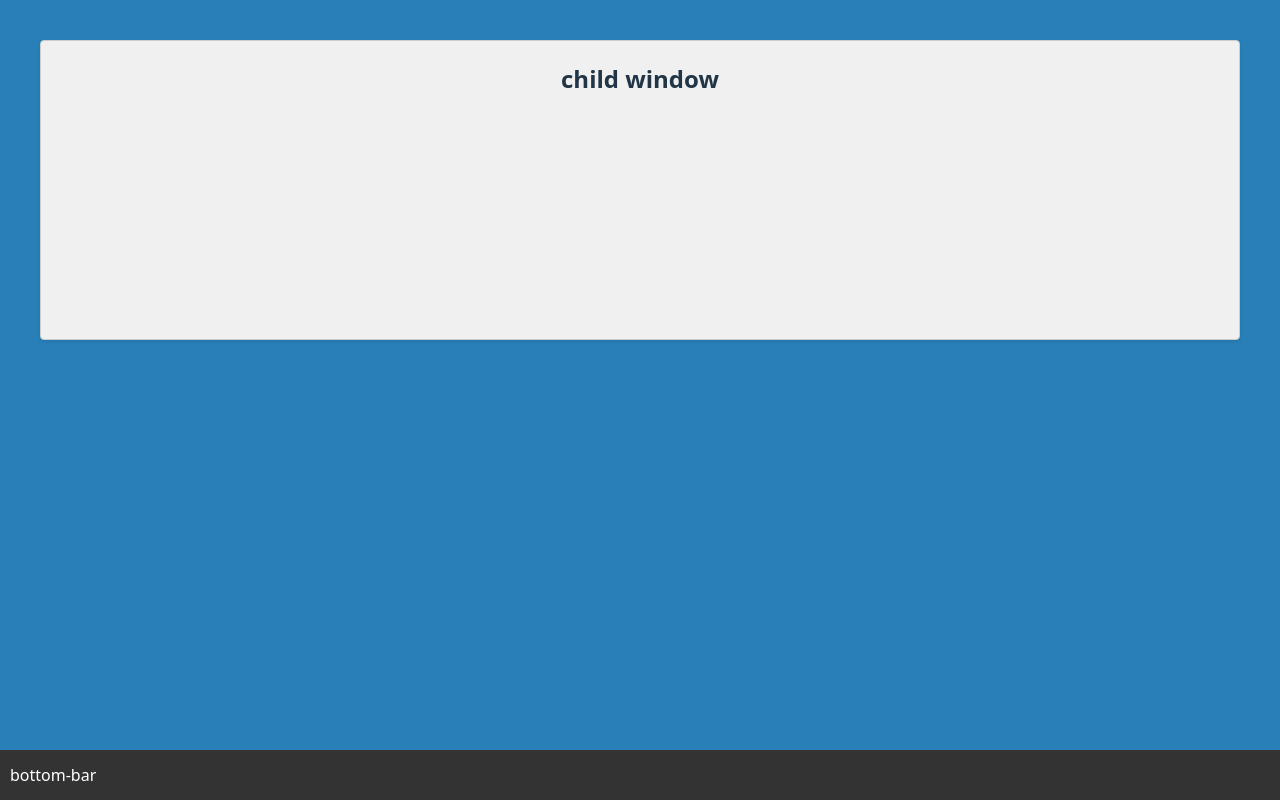
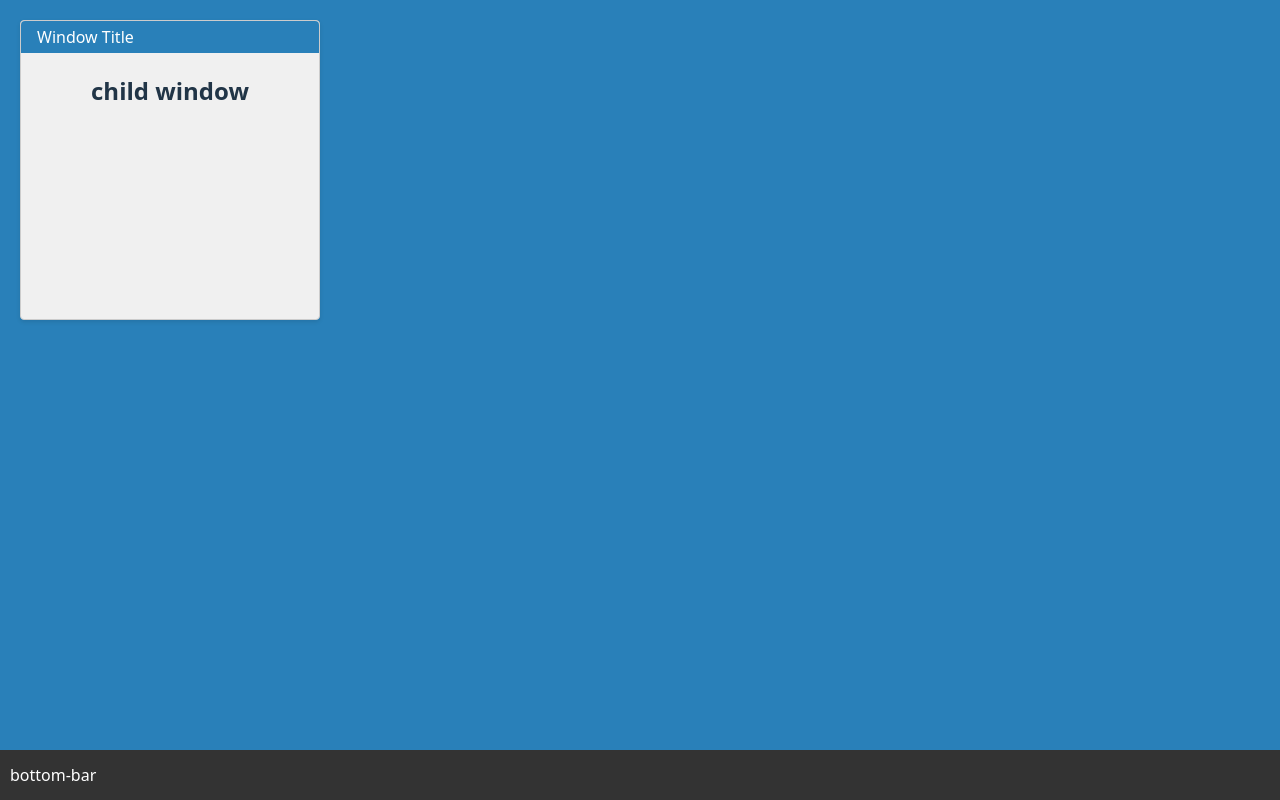
Before and after one commit to rniemela77/system-theme, a React (Vite) app: page / in a window 1280 px wide. Built offline with nearby package versions, Linux system fonts and the light colour scheme.

Commit message:
add drag functionality to window

```diff
--- a/src/components/Window.tsx
+++ b/src/components/Window.tsx
@@ -1,17 +1,69 @@
-import React from 'react';
+import React, { useState } from 'react';
+import type { MouseEvent } from 'react';
 
 const Window: React.FC = () => {
+  const [position, setPosition] = useState({ x: 20, y: 20 });
+  const [isDragging, setIsDragging] = useState(false);
+  const [dragOffset, setDragOffset] = useState({ x: 0, y: 0 });
+
+  const handleMouseDown = (e: MouseEvent) => {
+    setIsDragging(true);
+    setDragOffset({
+      x: e.clientX - position.x,
+      y: e.clientY - position.y
+    });
+  };
+
+  const handleMouseMove = (e: MouseEvent) => {
+    if (isDragging) {
+      setPosition({
+        x: e.clientX - dragOffset.x,
+        y: e.clientY - dragOffset.y
+      });
+    }
+  };
+
+  const handleMouseUp = () => {
+    setIsDragging(false);
+  };
+
   return (
-    <div style={{
+    <div
+      style={{
         backgroundColor: '#f0f0f0',
         border: '1px solid #ccc',
         borderRadius: '4px',
-      padding: '20px',
-      margin: '20px',
+        position: 'absolute',
+        left: position.x,
+        top: position.y,
+        minWidth: '300px',
         minHeight: '300px',
         boxShadow: '0 2px 4px rgba(0,0,0,0.1)'
-    }}>
+      }}
+      onMouseMove={handleMouseMove}
+      onMouseUp={handleMouseUp}
+      onMouseLeave={handleMouseUp}
+    >
+      <div
+        style={{
+          backgroundColor: '#2980b9',
+          height: '2rem',
+          borderTopLeftRadius: '4px',
+          borderTopRightRadius: '4px',
+          cursor: 'move',
+          display: 'flex',
+          alignItems: 'center',
+          padding: '0 1rem',
+          color: 'white',
+          userSelect: 'none'
+        }}
+        onMouseDown={handleMouseDown}
+      >
+        Window Title
+      </div>
+      <div style={{ padding: '20px' }}>
         <h2>child window</h2>
+      </div>
     </div>
   );
 };
```
Lines whose indentation alone changed are shown as unchanged.
